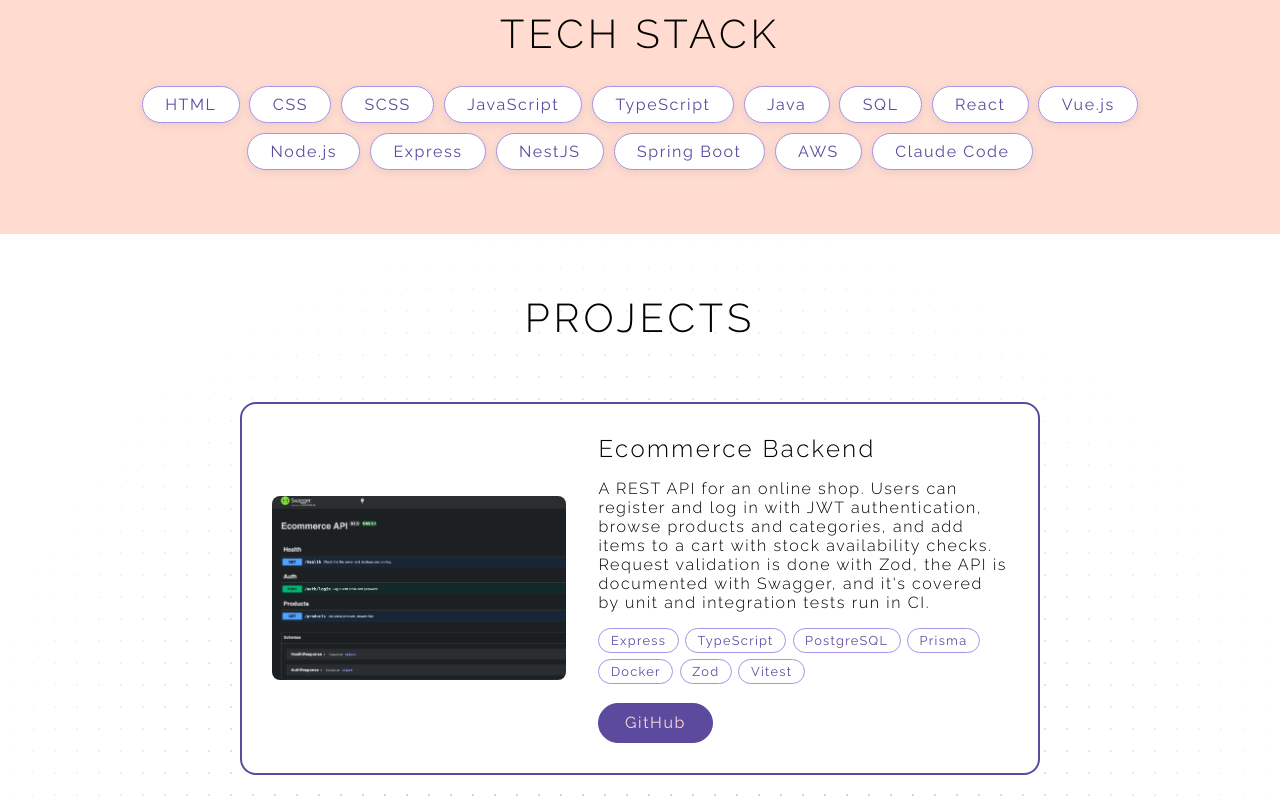
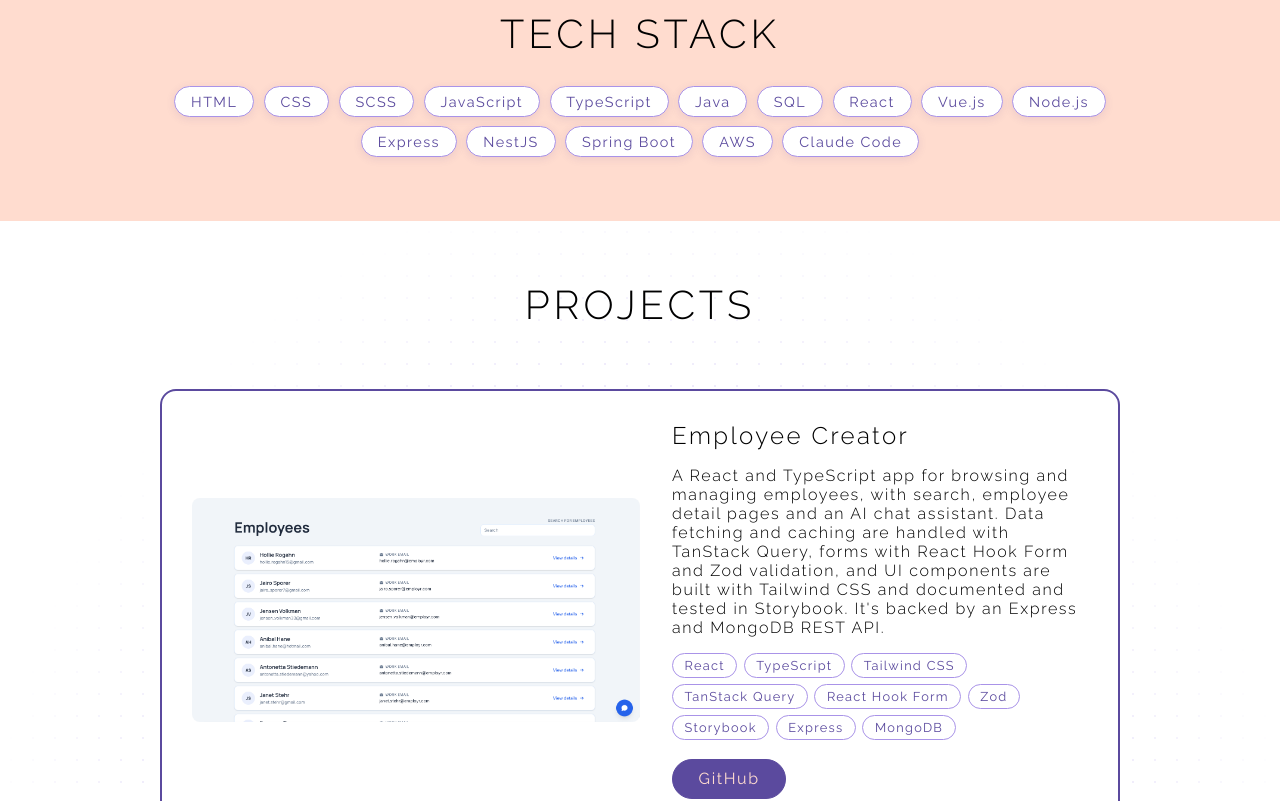
Before and after one commit to martynakr/portfolio-2024, a React (Vite) app: page / in a window 1280 px wide. Shown: the part 1320-2121 px from the top of the page. Built offline with nearby package versions, Linux system fonts and the light colour scheme.

Commit message:
added new project

```diff
--- a/src/components/ProjectCard/ProjectCard.module.scss
+++ b/src/components/ProjectCard/ProjectCard.module.scss
@@ -15,7 +15,7 @@
     gap: 2em;
 
     img {
-        width: 40%;
+        width: 50%;
         flex-shrink: 0;
         height: auto;
     }
@@ -65,7 +65,7 @@
 
 .image {
     border-radius: 8px;
-    aspect-ratio: 16 / 10;
+    aspect-ratio: 2 / 1;
     object-fit: cover;
     object-position: left top;
 }
--- a/src/components/Tag/Tag.module.scss
+++ b/src/components/Tag/Tag.module.scss
@@ -3,7 +3,8 @@
 .tag {
     font-family: "Raleway", sans-serif;
     font-weight: 400;
-    padding: 0.5em 1.4em;
+    font-size: 0.9rem;
+    padding: 0.4em 1.1em;
     border-radius: 999px;
     border: 1.5px solid palette.$deepLilac;
     background-color: white;
--- a/src/sections/Projects/Projects.module.scss
+++ b/src/sections/Projects/Projects.module.scss
@@ -13,7 +13,7 @@
 
 .list {
     display: grid;
-    grid-template-columns: minmax(0, 800px);
+    grid-template-columns: minmax(0, 1100px);
     justify-content: center;
     gap: 4em;
     max-width: 1500px;
--- a/src/sections/Projects/project-data.json
+++ b/src/sections/Projects/project-data.json
@@ -1,4 +1,22 @@
 [
+    {
+        "id": "3",
+        "title": "Employee Creator",
+        "image": "/projects/employee-management-frontend.png",
+        "description": "A React and TypeScript app for browsing and managing employees, with search, employee detail pages and an AI chat assistant. Data fetching and caching are handled with TanStack Query, forms with React Hook Form and Zod validation, and UI components are built with Tailwind CSS and documented and tested in Storybook. It's backed by an Express and MongoDB REST API.",
+        "tags": [
+            "React",
+            "TypeScript",
+            "Tailwind CSS",
+            "TanStack Query",
+            "React Hook Form",
+            "Zod",
+            "Storybook",
+            "Express",
+            "MongoDB"
+        ],
+        "github": "https://github.com/martynakr/employee-management-app-express"
+    },
     {
         "id": "2",
         "title": "Ecommerce Backend",
```
Also changed, not shown: public/projects/employee-management-frontend.png (added).
